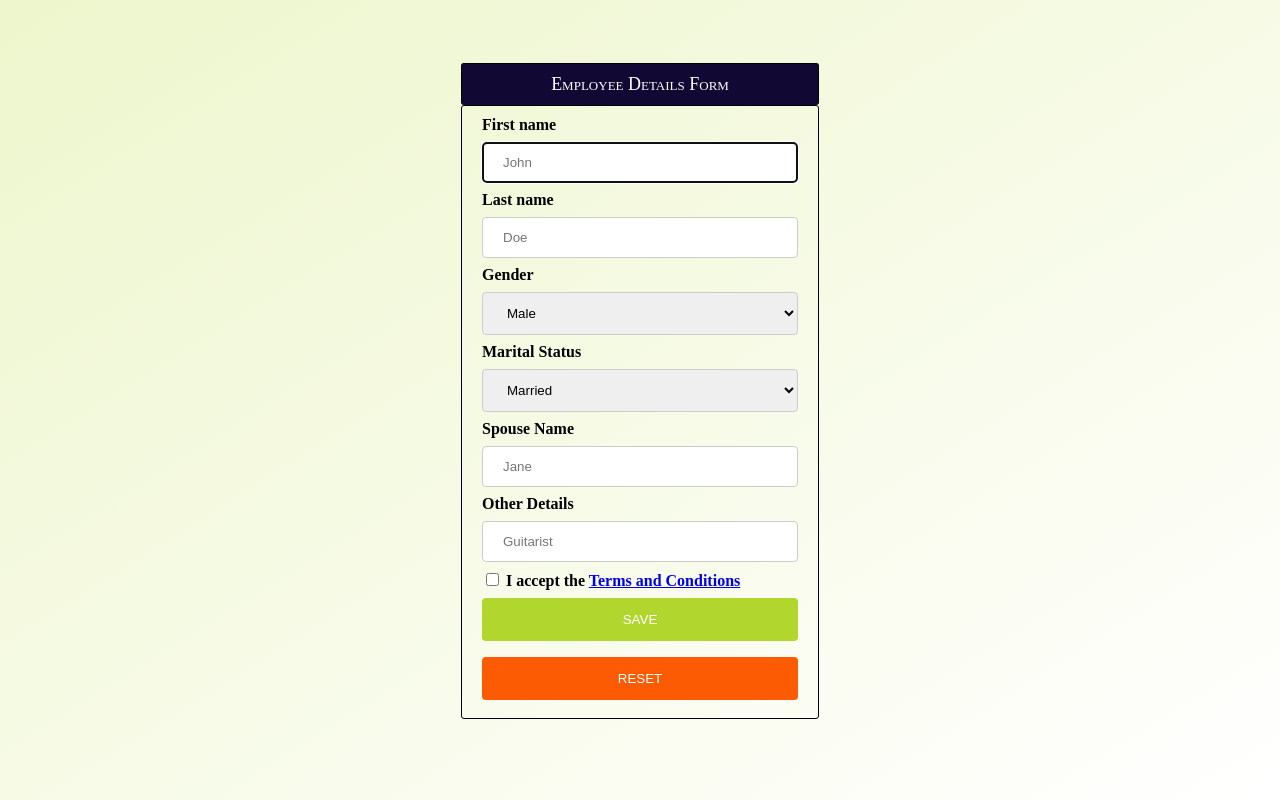
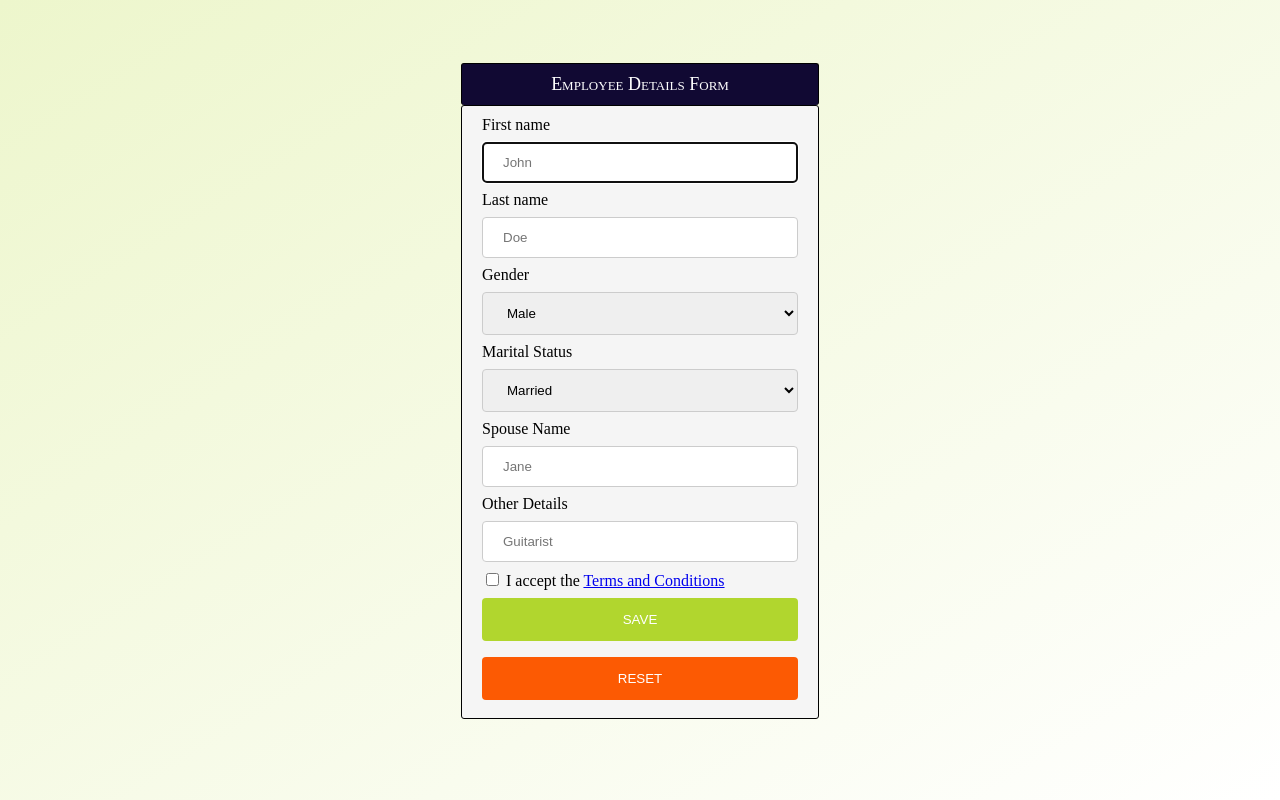
Before and after one commit to yashaa643/Employee-Form, a plain HTML site: page index.html in a window 1280 px wide. Drawn offline with Linux system fonts and the light colour scheme.

Commit message:
font weight

```diff
--- a/main.css
+++ b/main.css
@@ -28,11 +28,11 @@ html{
 .center form {
   border: 1px solid #000;
   border-radius: 3px;
+  background-color: whitesmoke;
   width: 50%;
   margin: auto;
   text-align: start;
   padding: 10px 20px;
-  font-weight: bold;
 }
 
 .modal {
```
